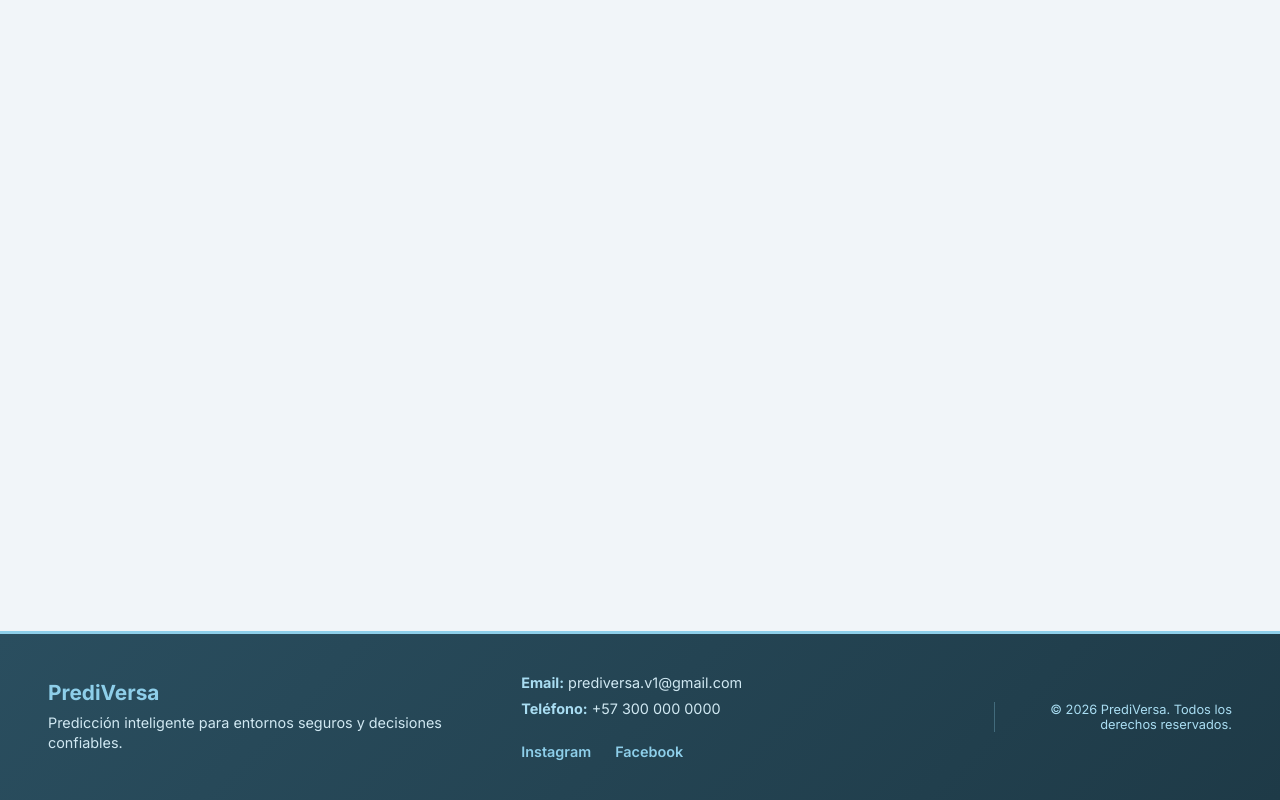
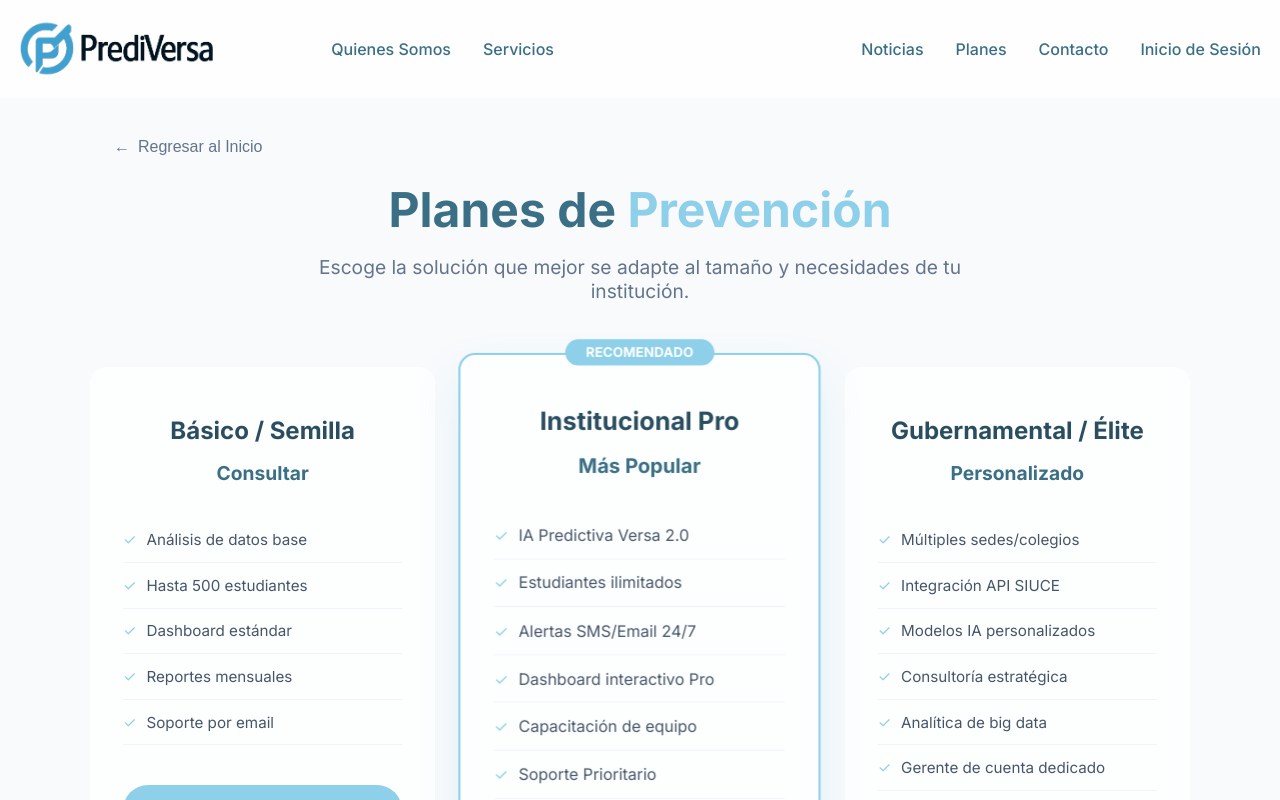
Before and after one commit to SIMPLY-JMANUEL/PrediVersa-V.1, a React (Vite) app in the folder frontend/: page /planes in a window 1280 px wide. Shown: the top 800 px of the page. Built offline with nearby package versions, Linux system fonts and the light colour scheme; no server answers.

Commit message:
feat: noticias rediseñadas y nueva pestaña de Planes corporativos

```diff
--- a/frontend/src/App.jsx
+++ b/frontend/src/App.jsx
@@ -12,6 +12,7 @@ import RoleProtectedRoute from './components/RoleProtectedRoute'
 import QuienesSomos from './components/QuienesSomos'
 import Servicios from './components/Servicios'
 import Noticias from './components/Noticias'
+import Planes from './components/Planes'
 
 function AppRoutes({ user, isLoginOpen, setIsLoginOpen, handleLogin, handleLogout }) {
   const location = useLocation()
@@ -40,6 +41,12 @@ function AppRoutes({ user, isLoginOpen, setIsLoginOpen, handleLogin, handleLogou
           <>
             <Header onLoginClick={() => setIsLoginOpen(true)} />
             <Noticias />
+          </>
+        } />
+        <Route path="/planes" element={
+          <>
+            <Header onLoginClick={() => setIsLoginOpen(true)} />
+            <Planes />
           </>
         } />
         <Route path="/student" element={
--- a/frontend/src/components/Header.jsx
+++ b/frontend/src/components/Header.jsx
@@ -32,6 +32,9 @@ function Header({ onLoginClick }) {
           <li>
             <Link to="/noticias" style={{ color: 'inherit', textDecoration: 'none' }}>Noticias</Link>
           </li>
+          <li>
+            <Link to="/planes" style={{ color: 'inherit', textDecoration: 'none' }}>Planes</Link>
+          </li>
           <li style={{ cursor: 'pointer' }}>Contacto</li>
           <li onClick={onLoginClick} className="login-link">Inicio de Sesión</li>
         </ul>
--- a/frontend/src/components/Noticias.jsx
+++ b/frontend/src/components/Noticias.jsx
@@ -4,193 +4,119 @@ import './Main.css';
 
 function Noticias() {
   const navigate = useNavigate();
-  const [expandedSection, setExpandedSection] = useState(null);
-
-  const toggleSection = (id) => {
-    setExpandedSection(expandedSection === id ? null : id);
-  };
+  const [activeTab, setActiveTab] = useState('news');
+  const [expandedId, setExpandedId] = useState(null);
 
   const newsItems = [
-    {
-      id: 1,
-      source: 'El País',
-      title: 'Familiares de víctimas exigen ley contra el bullying',
-      date: '6 Nov 2025',
-      summary: 'Ante el Congreso, exigen protección real: "¿Cuántos niños tienen que morir?"',
-      detail: 'Las familias denuncian la falta de protocolos efectivos y demandan una legislación nacional que obligue a los colegios a reportar y prevenir activamente el acoso escolar.'
-    },
-    {
-      id: 2,
-      source: 'Cadena SER',
-      title: 'Importancia de la prevención en el Día contra el Acoso',
-      date: '6 Nov 2025',
-      summary: 'Expertos de APIR remarcan el rol de la detección temprana.',
-      detail: 'En el marco del Día Internacional contra la Violencia y el Acoso Escolar, se recalca que el 90% de los casos severos podrían evitarse con sistemas de monitoreo continuo.'
-    },
-    {
-      id: 3,
-      source: 'Cadena SER',
-      title: 'Las llamadas de auxilio se multiplican por 50',
-      date: '15 Nov 2025',
-      summary: 'Impacto tras el suicidio de Sandra Peña genera alerta nacional.',
-      detail: 'El caso ha disparado las denuncias de familias que antes guardaban silencio, evidenciando una crisis de salud mental que requiere intervención tecnológica urgente.'
-    },
-    {
-      id: 4,
-      source: 'El País',
-      title: 'Colombia: País con más ataques a colegios en América',
-      date: '27 Nov 2025',
-      summary: 'Reporte internacional sitúa a Colombia en una situación crítica.',
-      detail: 'La inseguridad en los entornos escolares y el aumento de la violencia interna reflejan la vulnerabilidad extrema de los estudiantes en el contexto actual colombiano.'
-    }
+    { id: 1, source: 'El País', date: '06.11.2025', title: 'Exigencia de Ley Anti-Bullying', detail: 'Familiares de víctimas demandan al Congreso acciones inmediatas tras aumento de casos fatales.' },
+    { id: 2, source: 'Cadena SER', date: '06.11.2025', title: 'Prevención Escolar Activa', detail: 'Se destaca la analítica de datos como pilar preventivo en el Día Internacional contra el Acoso.' },
+    { id: 3, source: 'Cadena SER', date: '15.11.2025', title: 'Alerta Nacional: Caso Sandra Peña', detail: 'Las peticiones de ayuda institucional se multiplican exponencialmente tras suicidios recientes.' },
+    { id: 4, source: 'El País', date: '27.11.2025', title: 'Crisis de Seguridad en Colegios', detail: 'Colombia lidera trágica estadística de ataques a entornos escolares en Latinoamérica.' }
   ];
 
-  const analysisSections = [
-    {
-      id: 'a1',
-      title: '📈 Violencia escolar en Colombia (2025)',
-      content: 'En 2025 se registró un incremento significativo. Solo en Bogotá, las agresiones físicas aumentaron un 51%, alcanzando más de 5.800 incidentes. El 23% de los estudiantes nacionales reporta ser víctima de acoso sistemático.',
-      footer: 'Esto evidencia la necesidad crítica de sistemas como PrediVersa para la detección temprana.'
-    },
-    {
-      id: 'a2',
-      title: '🌍 Tendencias Globales de Prevención',
-      content: 'A nivel internacional, la prevención es prioridad. Programas estructurados han logrado reducir el acoso en un 67% general y un 95% en casos severos. La tendencia apunta a pasar de modelos reactivos a modelos predictivos basados en datos.',
-      footer: 'El enfoque actual integra analítica de datos y participación estudiantil activa.'
-    },
-    {
-      id: 'a3',
-      title: '⚖️ Normatividad y el rol de SIUCE',
-      content: 'La Ley 1620 de 2013 crea el Sistema Nacional de Convivencia Escolar. El sistema SIUCE permite monitorear casos, pero enfrenta desafíos como el subregistro y la detección tardía.',
-      footer: 'PrediVersa actúa como la solución tecnológica complementaria para cerrar la brecha de detección.'
-    }
+  const analysisItems = [
+    { id: 'a1', title: '📈 Alza del 51% en Bogotá', content: 'Solo en 2025, las agresiones físicas en colegios capitalinos escalaron drásticamente, evidenciando un problema de convivencia estructural.' },
+    { id: 'a2', title: '🌍 Estándar Global 67%', content: 'Implementar sistemas predictivos reduce el acoso general en un 67% y los casos severos en un 95%.' },
+    { id: 'a3', title: '⚖️ Desafío SIUCE', content: 'Aunque existe la Ley 1620, el subregistro de casos sigue siendo el mayor obstáculo para la intervención oportuna.' }
   ];
 
   return (
-    <main className="main-responsive-container" style={{ minHeight: '100vh', backgroundColor: '#f4f7f9', padding: '1rem' }}>
+    <main className="main-responsive-container" style={{ minHeight: '90vh', background: '#f8fafc', paddingBottom: '3rem' }}>
 
-      {/* BOTÓN REGRESO */}
-      <div className="back-button-container" style={{ position: 'sticky', top: '20px', left: '20px', zIndex: 100 }}>
-        <button
-          onClick={() => navigate('/')}
-          className="cta-btn back-btn"
-          style={{
-            background: 'white',
-            color: '#3A6F85',
-            border: '2px solid #8ECFEA',
-            boxShadow: '0 4px 12px rgba(142,207,234,0.3)',
-            display: 'flex',
-            alignItems: 'center',
-            gap: '8px',
-            borderRadius: '50px',
-            padding: '0.6rem 1.2rem',
-            fontWeight: '600',
-            cursor: 'pointer'
-          }}
-        >
-          <span>←</span> Regresar al Inicio
+      {/* BOTÓN REGRESO MINIMALISTA */}
+      <div style={{ padding: '1.5rem', maxWidth: '1000px', margin: '0 auto' }}>
+        <button onClick={() => navigate('/')} style={{ background: 'none', border: 'none', color: '#64748b', cursor: 'pointer', display: 'flex', alignItems: 'center', gap: '8px', fontSize: '1rem' }}>
+          <span>←</span> Regresar
         </button>
       </div>
 
-      <section className="about-section" style={{ width: '100%', maxWidth: '1100px', margin: '0 auto', padding: '2rem 0' }}>
+      <section className="glass-panel" style={{ maxWidth: '1000px', margin: '0 auto', padding: '0', overflow: 'hidden', borderRadius: '24px' }}>
 
-        <div className="about-hero" style={{ textAlign: 'center', marginBottom: '3rem' }}>
-          <h1 className="responsive-title" style={{ color: '#3A6F85', marginBottom: '1rem', fontWeight: 800 }}>
-            Sala de <span className="highlight" style={{ color: '#8ECFEA' }}>Noticias & Análisis</span>
-          </h1>
-          <p style={{ fontSize: '1.2rem', color: '#555', maxWidth: '800px', margin: '0 auto', lineHeight: '1.6' }}>
-            Mantente informado sobre la situación de convivencia escolar y los avances en tecnologías preventivas.
-          </p>
+        {/* HEADER COMPACTO */}
+        <div style={{ background: 'linear-gradient(90deg, #3A6F85 0%, #2A4E5F 100%)', padding: '2.5rem 2rem', color: 'white' }}>
+          <h1 style={{ fontSize: '2.2rem', fontWeight: 800, margin: 0 }}>Sala de Prensa</h1>
+          <p style={{ opacity: 0.9, fontSize: '1.1rem', marginTop: '0.5rem' }}>Información estratégica para la seguridad institucional.</p>
         </div>
 
-        {/* NOTICIAS FLASH */}
-        <h2 style={{ color: '#2A4E5F', marginBottom: '1.5rem', fontSize: '1.8rem', paddingLeft: '10px', borderLeft: '5px solid #8ECFEA' }}>Noticias de Actualidad</h2>
-        <div className="about-grid" style={{ marginBottom: '4rem' }}>
+        {/* SELECTOR DE PESTAÑAS (INTUITIVO) */}
+        <div style={{ display: 'flex', borderBottom: '1px solid #f1f5f9' }}>
+          <button
+            onClick={() => setActiveTab('news')}
+            style={{
+              flex: 1, padding: '1.2rem', background: 'none', border: 'none',
+              borderBottom: activeTab === 'news' ? '3px solid #8ECFEA' : 'none',
+              color: activeTab === 'news' ? '#3A6F85' : '#94a3b8',
+              fontWeight: 700, cursor: 'pointer', fontSize: '1.1rem'
+            }}
+          >
+            Últimas Noticias
+          </button>
+          <button
+            onClick={() => setActiveTab('analysis')}
+            style={{
+              flex: 1, padding: '1.2rem', background: 'none', border: 'none',
+              borderBottom: activeTab === 'analysis' ? '3px solid #8ECFEA' : 'none',
+              color: activeTab === 'analysis' ? '#3A6F85' : '#94a3b8',
+              fontWeight: 700, cursor: 'pointer', fontSize: '1.1rem'
+            }}
+          >
+            Análisis & Datos
+          </button>
+        </div>
+
+        {/* CONTENIDO DINÁMICO */}
+        <div style={{ padding: '2rem' }}>
+
+          {activeTab === 'news' && (
+            <div style={{ display: 'flex', flexDirection: 'column', gap: '1rem' }}>
               {newsItems.map(item => (
                 <div
                   key={item.id}
-              onClick={() => toggleSection(item.id)}
-              className={`glass-panel interaction-card ${expandedSection === item.id ? 'card-expanded' : ''}`}
+                  onClick={() => setExpandedId(expandedId === item.id ? null : item.id)}
                   style={{
-                padding: '2rem',
-                cursor: 'pointer',
-                maxHeight: expandedSection === item.id ? '500px' : '240px',
-                transition: 'all 0.4s ease',
-                border: expandedSection === item.id ? '2px solid #8ECFEA' : '1px solid rgba(255,255,255,0.5)'
+                    padding: '1.5rem', borderRadius: '15px', border: '1px solid #f1f5f9',
+                    cursor: 'pointer', background: expandedId === item.id ? '#f0f9ff' : 'white',
+                    transition: 'all 0.2s'
                   }}
                 >
-              <div style={{ display: 'flex', justifyContent: 'space-between', color: '#8ECFEA', fontWeight: 700, fontSize: '0.85rem', marginBottom: '0.8rem' }}>
-                <span>{item.source}</span>
-                <span>{item.date}</span>
+                  <div style={{ display: 'flex', justifyContent: 'space-between', marginBottom: '0.5rem' }}>
+                    <span style={{ color: '#8ECFEA', fontWeight: 800, fontSize: '0.8rem' }}>{item.source}</span>
+                    <span style={{ color: '#94a3b8', fontSize: '0.8rem' }}>{item.date}</span>
                   </div>
-              <h3 style={{ color: '#3A6F85', marginBottom: '0.8rem', fontSize: '1.2rem', lineHeight: '1.4' }}>{item.title}</h3>
-              <p style={{ color: '#666', fontSize: '0.95rem' }}>{item.summary}</p>
-
-              <div style={{
-                marginTop: '1.5rem',
-                paddingTop: '1rem',
-                borderTop: '1px solid #eee',
-                display: expandedSection === item.id ? 'block' : 'none'
-              }}>
-                <p style={{ color: '#444', lineHeight: '1.6' }}>{item.detail}</p>
-              </div>
-
-              <div style={{ position: 'absolute', bottom: '15px', right: '20px', color: '#8ECFEA', fontSize: '0.8rem' }}>
-                {expandedSection === item.id ? 'Ver menos' : 'Leer más'}
-              </div>
+                  <h4 style={{ color: '#1e293b', fontSize: '1.1rem', margin: '0' }}>{item.title}</h4>
+                  <p style={{ color: '#64748b', fontSize: '0.95rem', marginTop: '0.5rem', display: expandedId === item.id ? 'block' : 'none' }}>
+                    {item.detail}
+                  </p>
                 </div>
               ))}
             </div>
+          )}
 
-        {/* ANÁLISIS PROFUNDO */}
-        <h2 style={{ color: '#2A4E5F', marginBottom: '1.5rem', fontSize: '1.8rem', paddingLeft: '10px', borderLeft: '5px solid #8ECFEA' }}>Análisis & Tendencias</h2>
-        <div className="analysis-container" style={{ display: 'flex', flexDirection: 'column', gap: '1.5rem', marginBottom: '4rem' }}>
-          {analysisSections.map(section => (
-            <div
-              key={section.id}
-              onClick={() => toggleSection(section.id)}
-              className={`glass-panel interaction-card ${expandedSection === section.id ? 'card-expanded' : ''}`}
-              style={{
-                padding: '2.5rem',
-                cursor: 'pointer',
-                textAlign: 'left',
-                maxHeight: expandedSection === section.id ? '600px' : '130px',
-                overflow: 'hidden',
-                transition: 'all 0.3s'
-              }}
-            >
-              <h3 style={{ color: '#2A4E5F', marginBottom: '1rem' }}>{section.title}</h3>
-              <div style={{ display: expandedSection === section.id ? 'block' : 'none' }}>
-                <p style={{ color: '#555', lineHeight: '1.8', marginBottom: '1rem', fontSize: '1.1rem' }}>{section.content}</p>
-                <div style={{ background: 'rgba(142,207,234,0.1)', padding: '1rem', borderRadius: '10px', color: '#3A6F85', fontWeight: 600 }}>
-                  👉 {section.footer}
-                </div>
-              </div>
-              {expandedSection !== section.id && <p style={{ color: '#aaa' }}>Haz clic para profundizar el análisis...</p>}
+          {activeTab === 'analysis' && (
+            <div style={{ display: 'grid', gridTemplateColumns: 'repeat(auto-fit, minmax(280px, 1fr))', gap: '1.5rem' }}>
+              {analysisItems.map(item => (
+                <div key={item.id} style={{ padding: '1.5rem', background: '#f8fafc', borderRadius: '15px', borderLeft: '4px solid #3A6F85' }}>
+                  <h4 style={{ color: '#3A6F85', marginBottom: '0.8rem' }}>{item.title}</h4>
+                  <p style={{ color: '#475569', fontSize: '0.9rem', lineHeight: '1.6' }}>{item.content}</p>
                 </div>
               ))}
             </div>
+          )}
 
-        {/* ENLACES RELEVANTES */}
-        <div className="value-proposition" style={{ padding: '3rem', borderRadius: '25px' }}>
-          <h3 style={{ marginBottom: '2rem', color: '#fff' }}>🔗 Recursos & Enlaces Oficiales</h3>
-          <div style={{ display: 'grid', gridTemplateColumns: 'repeat(auto-fit, minmax(280px, 1fr))', gap: '2rem', textAlign: 'center' }}>
-            <a href="http://siuce.mineducacion.gov.co/siuce-angular2/" target="_blank" rel="noreferrer" className="glass-panel" style={{ textDecoration: 'none', background: 'rgba(255,255,255,0.1)', color: '#fff' }}>
-              <h4>Sistema SIUCE (Mineducación)</h4>
-              <p style={{ fontSize: '0.9rem', color: 'rgba(255,255,255,0.8)' }}>Monitoreo nacional de convivencia escolar en Colombia.</p>
-            </a>
-            <a href="https://www.colombiaaprende.edu.co" target="_blank" rel="noreferrer" className="glass-panel" style={{ textDecoration: 'none', background: 'rgba(255,255,255,0.1)', color: '#fff' }}>
-              <h4>Colombia Aprende</h4>
-              <p style={{ fontSize: '0.9rem', color: 'rgba(255,255,255,0.8)' }}>Portal con recursos pedagógicos de prevención oficial.</p>
-            </a>
-          </div>
         </div>
 
       </section>
 
-      <footer style={{ marginTop: 'auto', padding: '2rem', textAlign: 'center', color: '#99b', fontSize: '0.9rem' }}>
-        © {new Date().getFullYear()} PrediVersa • Centro de Información Preventiva.
-      </footer>
+      {/* ENLACES RÁPIDOS */}
+      <div style={{ maxWidth: '1000px', margin: '2rem auto', display: 'flex', gap: '1rem', flexWrap: 'wrap', justifyContent: 'center' }}>
+        <a href="http://siuce.mineducacion.gov.co/" target="_blank" rel="noreferrer" style={{ padding: '0.8rem 1.5rem', background: 'white', borderRadius: '50px', border: '1px solid #e2e8f0', color: '#64748b', textDecoration: 'none', fontSize: '0.9rem' }}>
+          Portal SIUCE 🔗
+        </a>
+        <a href="https://www.colombiaaprende.edu.co" target="_blank" rel="noreferrer" style={{ padding: '0.8rem 1.5rem', background: 'white', borderRadius: '50px', border: '1px solid #e2e8f0', color: '#64748b', textDecoration: 'none', fontSize: '0.9rem' }}>
+          Colombia Aprende 🔗
+        </a>
+      </div>
+
     </main>
   );
 }
--- /dev/null
+++ b/frontend/src/components/Planes.jsx
@@ -0,0 +1,124 @@
+import React from 'react';
+import { useNavigate } from 'react-router-dom';
+import './Main.css';
+
+function Planes() {
+  const navigate = useNavigate();
+
+  const planes = [
+    {
+      name: 'Básico / Semilla',
+      price: 'Consultar',
+      features: [
+        'Análisis de datos base',
+        'Hasta 500 estudiantes',
+        'Dashboard estándar',
+        'Reportes mensuales',
+        'Soporte por email'
+      ],
+      recommended: false
+    },
+    {
+      name: 'Institucional Pro',
+      price: 'Más Popular',
+      features: [
+        'IA Predictiva Versa 2.0',
+        'Estudiantes ilimitados',
+        'Alertas SMS/Email 24/7',
+        'Dashboard interactivo Pro',
+        'Capacitación de equipo',
+        'Soporte Prioritario'
+      ],
+      recommended: true
+    },
+    {
+      name: 'Gubernamental / Élite',
+      price: 'Personalizado',
+      features: [
+        'Múltiples sedes/colegios',
+        'Integración API SIUCE',
+        'Modelos IA personalizados',
+        'Consultoría estratégica',
+        'Analítica de big data',
+        'Gerente de cuenta dedicado'
+      ],
+      recommended: false
+    }
+  ];
+
+  return (
+    <main className="main-responsive-container" style={{ minHeight: '90vh', background: '#f8fafc', padding: '1rem' }}>
+
+      {/* BOTÓN REGRESO */}
+      <div style={{ padding: '1.5rem', maxWidth: '1100px', margin: '0 auto' }}>
+        <button onClick={() => navigate('/')} style={{ background: 'none', border: 'none', color: '#64748b', cursor: 'pointer', display: 'flex', alignItems: 'center', gap: '8px', fontSize: '1rem' }}>
+          <span>←</span> Regresar al Inicio
+        </button>
+      </div>
+
+      <section style={{ maxWidth: '1100px', margin: '0 auto', textAlign: 'center' }}>
+
+        <div style={{ marginBottom: '4rem' }}>
+          <h1 style={{ fontSize: '3rem', color: '#3A6F85', fontWeight: 800, marginBottom: '1rem' }}>
+            Planes de <span className="highlight" style={{ color: '#8ECFEA' }}>Prevención</span>
+          </h1>
+          <p style={{ color: '#64748b', fontSize: '1.2rem', maxWidth: '700px', margin: '0 auto' }}>
+            Escoge la solución que mejor se adapte al tamaño y necesidades de tu institución.
+          </p>
+        </div>
+
+        {/* GRID DE PLANES */}
+        <div style={{ display: 'grid', gridTemplateColumns: 'repeat(auto-fit, minmax(300px, 1fr))', gap: '2rem', marginBottom: '4rem' }}>
+          {planes.map((plan, index) => (
+            <div
+              key={index}
+              className="glass-panel"
+              style={{
+                padding: '3rem 2rem',
+                position: 'relative',
+                border: plan.recommended ? '2px solid #8ECFEA' : '1px solid rgba(255,255,255,0.5)',
+                transform: plan.recommended ? 'scale(1.05)' : 'scale(1)',
+                zIndex: plan.recommended ? 2 : 1,
+                boxShadow: plan.recommended ? '0 20px 40px rgba(142,207,234,0.2)' : 'none'
+              }}
+            >
+              {plan.recommended && (
+                <div style={{ position: 'absolute', top: '-15px', left: '50%', transform: 'translateX(-50%)', background: '#8ECFEA', color: 'white', padding: '5px 20px', borderRadius: '50px', fontSize: '0.8rem', fontWeight: 800 }}>
+                  RECOMENDADO
+                </div>
+              )}
+              <h3 style={{ color: '#2A4E5F', fontSize: '1.5rem', marginBottom: '1rem' }}>{plan.name}</h3>
+              <div style={{ fontSize: '1.2rem', color: '#3A6F85', fontWeight: 700, marginBottom: '2rem' }}>{plan.price}</div>
+
+              <ul style={{ listStyle: 'none', padding: 0, margin: '0 0 2.5rem 0', textAlign: 'left' }}>
+                {plan.features.map((feature, fIndex) => (
+                  <li key={fIndex} style={{ padding: '0.8rem 0', borderBottom: '1px solid #f1f5f9', color: '#475569', fontSize: '0.95rem', display: 'flex', gap: '10px' }}>
+                    <span style={{ color: '#8ECFEA' }}>✓</span> {feature}
+                  </li>
+                ))}
+              </ul>
+
+              <button className="cta-btn" style={{ width: '100%', borderRadius: '50px', padding: '1rem' }}>
+                Solicitar Cotización
+              </button>
+            </div>
+          ))}
+        </div>
+
+        <div className="glass-panel" style={{ padding: '2rem', background: 'rgba(58,111,133,0.05)', border: 'none' }}>
+          <p style={{ color: '#3A6F85', fontWeight: 600 }}>¿Necesitas una solución a medida?</p>
+          <button style={{ background: 'none', border: 'none', color: '#8ECFEA', fontWeight: 700, fontSize: '1.1rem', cursor: 'pointer', marginTop: '0.5rem' }} onClick={() => navigate('/')}>
+            Contacta con un asesor especializado →
+          </button>
+        </div>
+
+      </section>
+
+      <footer style={{ marginTop: '5rem', padding: '2rem', textAlign: 'center', color: '#94a3b8', fontSize: '0.9rem' }}>
+        © {new Date().getFullYear()} PrediVersa • Precios corporativos e institucionales.
+      </footer>
+    </main>
+  );
+}
+
+export default Planes;
```
Lines whose indentation alone changed are shown as unchanged.
